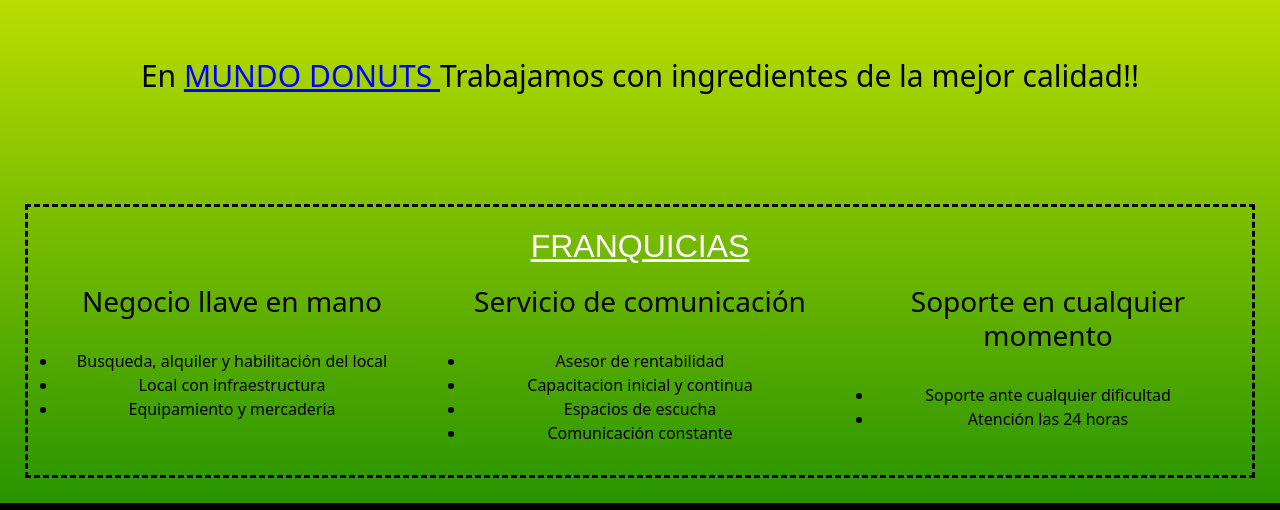
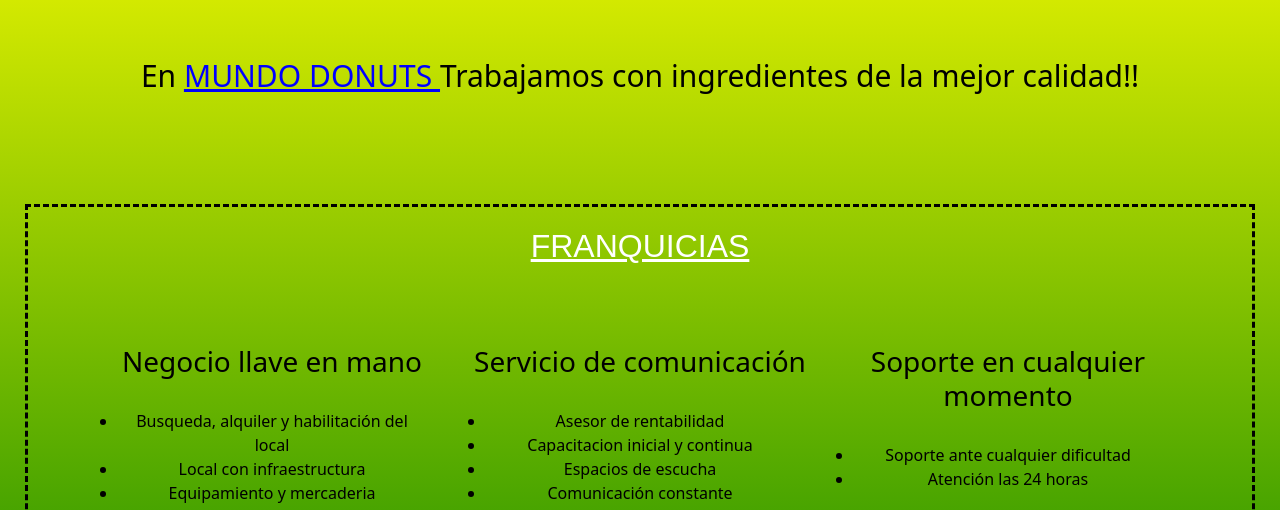
Before and after one commit to MatiasBellone1628/PreEntrega3Bellone, a website: page PreEntrega3BelloneMatias/pages/nuestrahistoria.html in a window 1280 px wide. Shown: the part 1104-1614 px from the top of the page. Drawn offline with nearby package versions, Linux system fonts and the light colour scheme.

Commit message:
correccion paginas

```diff
--- a/scss/estilos.scss
+++ b/scss/estilos.scss
@@ -18,6 +18,8 @@
 body {
     margin: 0;
     padding: 0;
+    width: 100%;
+    height: 100%;
     background: linear-gradient($background-color);
 
 }
@@ -318,6 +320,8 @@
     display: grid;
     grid-template-columns: 1fr 1fr 1fr;
     text-align: center;
+    margin: 40px 20px;
+    padding: 40px;
 
 
 }
@@ -360,6 +364,7 @@
 
 
 .juegos {
+    margin: 40px;
     img {
         display: inline-block;
         width: 400px;
```
Also changed, not shown: css/estilos.css.
